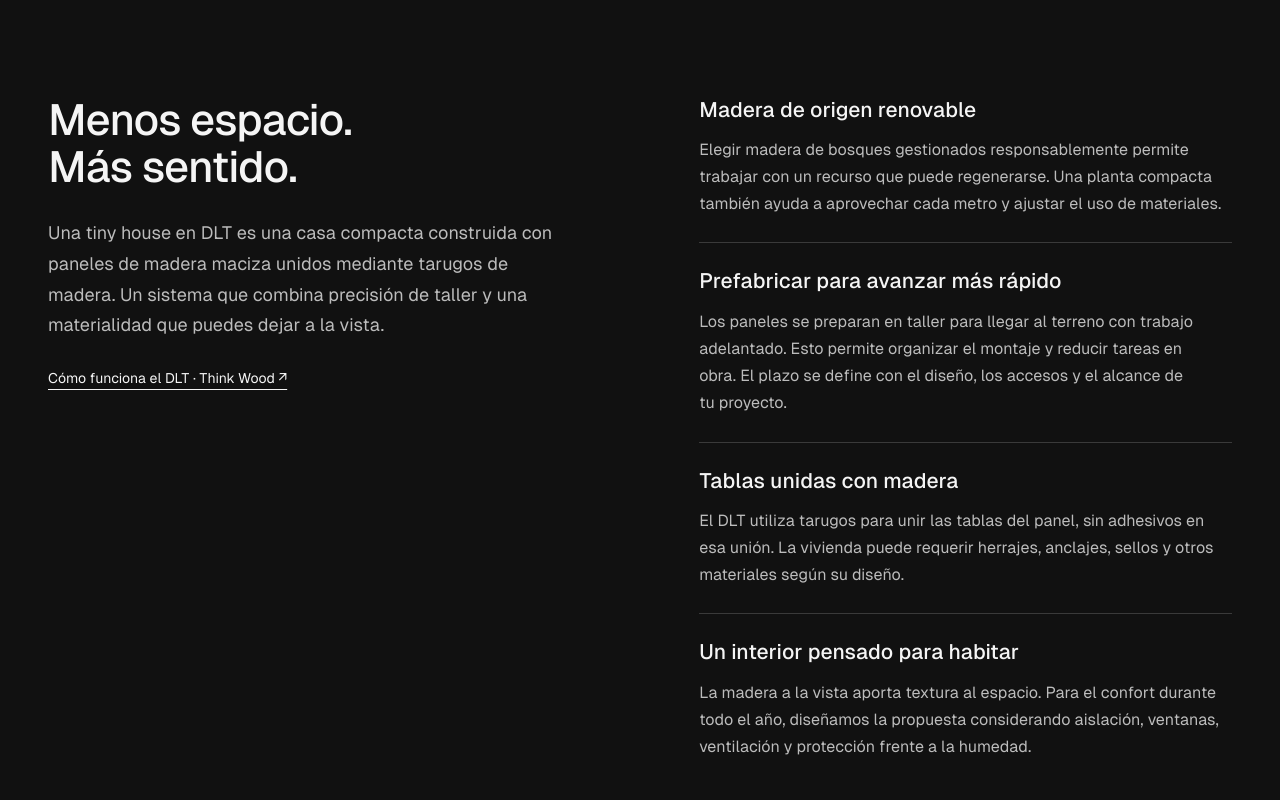
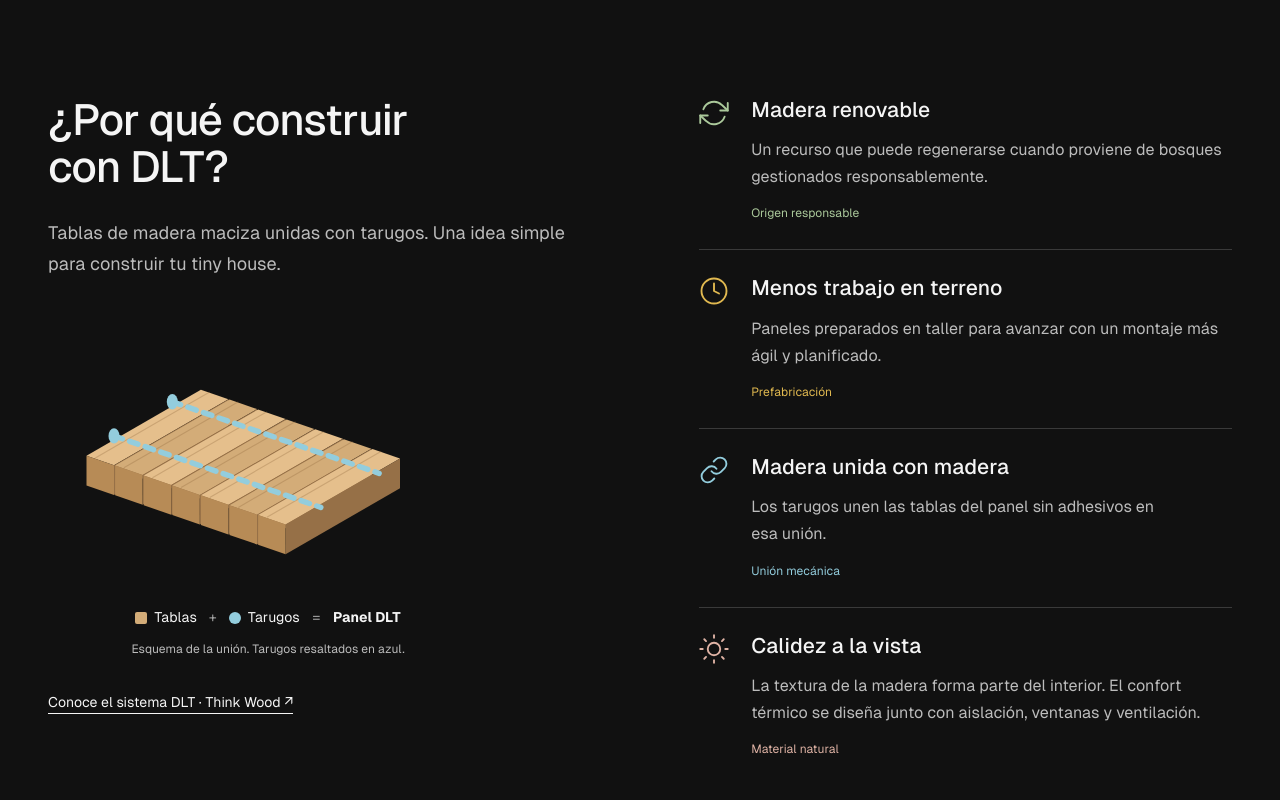
Before and after one commit to gpedrosad/tienda, a Next.js app: page /tiny-house-dlt in a window 1280 px wide. Shown: the part 1880-2680 px from the top of the page. Built offline with nearby package versions, Linux system fonts and the light colour scheme; no server answers.

Commit message:
Explicar beneficios DLT con esquema visual y textos breves

```diff
--- /dev/null
+++ b/src/app/tiny-house-dlt/DltBenefits.tsx
@@ -0,0 +1,50 @@
+import { FiClock, FiLink, FiRefreshCw, FiSun } from "react-icons/fi";
+import { technicalUrl } from "./content";
+
+const benefits = [
+  { Icon: FiRefreshCw, title: "Madera renovable", text: "Un recurso que puede regenerarse cuando proviene de bosques gestionados responsablemente.", label: "Origen responsable", color: "green" },
+  { Icon: FiClock, title: "Menos trabajo en terreno", text: "Paneles preparados en taller para avanzar con un montaje más ágil y planificado.", label: "Prefabricación", color: "gold" },
+  { Icon: FiLink, title: "Madera unida con madera", text: "Los tarugos unen las tablas del panel sin adhesivos en esa unión.", label: "Unión mecánica", color: "blue" },
+  { Icon: FiSun, title: "Calidez a la vista", text: "La textura de la madera forma parte del interior. El confort térmico se diseña junto con aislación, ventanas y ventilación.", label: "Material natural", color: "rose" },
+];
+
+export default function DltBenefits() {
+  return (
+    <section id="ventajas" className="dlt-wrap dlt-section dlt-benefits" aria-labelledby="dlt-benefits-title">
+      <div className="dlt-section-intro">
+        <h2 id="dlt-benefits-title">¿Por qué construir<br />con DLT?</h2>
+        <p>Tablas de madera maciza unidas con tarugos. Una idea simple para construir tu tiny house.</p>
+        <figure className="dlt-panel-diagram">
+          <svg viewBox="0 0 400 285" role="img" aria-labelledby="dlt-panel-title dlt-panel-description">
+            <title id="dlt-panel-title">Cómo se forma un panel DLT</title>
+            <desc id="dlt-panel-description">Siete tablas contiguas forman un panel. Las líneas azules muestran esquemáticamente los tarugos que atraviesan las tablas para unirlas.</desc>
+            {Array.from({ length: 7 }, (_, i) => (
+              <g key={i} transform={`translate(${35 + i * 26}, ${147 + i * 9})`}>
+                <path d="M0 0 25 8.65 129 -51.35 104 -60Z" fill={i % 2 ? "#d3ac78" : "#e5bf8c"} />
+                <path d="M0 0 25 8.65 25 35.65 0 27Z" fill="#b78b56" />
+                <path d="M25 8.65 129 -51.35 129 -24.35 25 35.65Z" fill="#967047" />
+                <path d="M8 -3 112 -63" transform="translate(0 5)" stroke="#8c643b" strokeOpacity=".3" fill="none" />
+              </g>
+            ))}
+            <g stroke="#93cddd" strokeWidth="5" strokeLinecap="round">
+              <path d="M60 129 248 194" strokeDasharray="8 7" />
+              <path d="M113 98 301 163" strokeDasharray="8 7" />
+            </g>
+            <g fill="#93cddd"><ellipse cx="60" cy="129" rx="5" ry="7" /><ellipse cx="113" cy="98" rx="5" ry="7" /></g>
+          </svg>
+          <figcaption><span><i className="dlt-legend-wood" />Tablas</span><b aria-hidden="true">+</b><span><i className="dlt-legend-dowel" />Tarugos</span><b aria-hidden="true">=</b><strong>Panel DLT</strong></figcaption>
+          <p className="dlt-diagram-note">Esquema de la unión. Tarugos resaltados en azul.</p>
+        </figure>
+        <a className="dlt-text-link" href={technicalUrl} target="_blank" rel="noopener noreferrer">Conoce el sistema DLT · Think Wood ↗</a>
+      </div>
+      <div className="dlt-benefit-list">
+        {benefits.map(({ Icon, title, text, label, color }) => (
+          <article key={title} className={`dlt-benefit dlt-benefit-${color}`}>
+            <Icon className="dlt-benefit-symbol" size={30} strokeWidth={1.5} aria-hidden="true" />
+            <div><h3>{title}</h3><p>{text}</p><span className="dlt-benefit-label">{label}</span></div>
+          </article>
+        ))}
+      </div>
+    </section>
+  );
+}
--- a/src/app/tiny-house-dlt/page.tsx
+++ b/src/app/tiny-house-dlt/page.tsx
@@ -5,7 +5,8 @@ import JsonLd from "@/app/components/JsonLd";
 import { absoluteUrl, buildBreadcrumbSchema, buildFaqPageSchema, SITE_NAME, SITE_URL } from "@/lib/seo";
 import Quote, { QuoteButton } from "./Quote";
 import HouseSimulator from "./HouseSimulator";
-import { faqs, landingPath, referenceUrl, technicalUrl } from "./content";
+import DltBenefits from "./DltBenefits";
+import { faqs, landingPath, referenceUrl } from "./content";
 import "./tiny-house.css";
 
 const title = "Tiny House en DLT en Chile | Cotiza con Idea Madera";
@@ -51,15 +52,7 @@ export default function TinyHousePage() {
         <nav className="dlt-section-nav" aria-label="En esta página"><a href="#ventajas">Por qué DLT</a><a href="#proyecto-refugio">Nuestra experiencia</a><a href="#proceso">Tu proyecto</a><a href="#preguntas">Preguntas frecuentes</a><a href="#cotizar">Cotizar <span aria-hidden="true">↗</span></a></nav>
       </div>
 
-      <section id="ventajas" className="dlt-wrap dlt-section dlt-benefits" aria-labelledby="dlt-benefits-title">
-        <div className="dlt-section-intro"><h2 id="dlt-benefits-title">Menos espacio.<br />Más sentido.</h2><p>Una tiny house en DLT es una casa compacta construida con paneles de madera maciza unidos mediante tarugos de madera. Un sistema que combina precisión de taller y una materialidad que puedes dejar a la vista.</p><a className="dlt-text-link" href={technicalUrl} target="_blank" rel="noopener noreferrer">Cómo funciona el DLT · Think Wood ↗</a></div>
-        <div className="dlt-benefit-list">
-          <article><h3>Madera de origen renovable</h3><p>Elegir madera de bosques gestionados responsablemente permite trabajar con un recurso que puede regenerarse. Una planta compacta también ayuda a aprovechar cada metro y ajustar el uso de materiales.</p></article>
-          <article><h3>Prefabricar para avanzar más rápido</h3><p>Los paneles se preparan en taller para llegar al terreno con trabajo adelantado. Esto permite organizar el montaje y reducir tareas en obra. El plazo se define con el diseño, los accesos y el alcance de tu proyecto.</p></article>
-          <article><h3>Tablas unidas con madera</h3><p>El DLT utiliza tarugos para unir las tablas del panel, sin adhesivos en esa unión. La vivienda puede requerir herrajes, anclajes, sellos y otros materiales según su diseño.</p></article>
-          <article><h3>Un interior pensado para habitar</h3><p>La madera a la vista aporta textura al espacio. Para el confort durante todo el año, diseñamos la propuesta considerando aislación, ventanas, ventilación y protección frente a la humedad.</p></article>
-        </div>
-      </section>
+      <DltBenefits />
 
       <section id="proyecto-refugio" className="dlt-project" aria-labelledby="dlt-project-title"><div className="dlt-wrap dlt-project-grid">
         <figure><Image src="/images/proyecto-refugio-fabricacion-dlt.webp" alt="Fabricación de paneles DLT para Proyecto Refugio, con la participación de Idea Madera" width={1000} height={670} sizes="(max-width: 800px) 100vw, 55vw" /><figcaption>Fabricación de paneles para Proyecto Refugio. Jorge Calderón / Madera21.</figcaption></figure>
--- a/src/app/tiny-house-dlt/tiny-house.css
+++ b/src/app/tiny-house-dlt/tiny-house.css
@@ -31,6 +31,23 @@
 .dlt-section-intro > p { color: #bcbcbc; font-size: 18px; line-height: 1.7; margin-block: 26px 14px; max-width: 44ch; }
 .dlt-benefit-list article { padding-block: 25px; border-top: 1px solid #3a3a3a; }
 .dlt-benefit-list article:first-child { padding-top: 0; border-top: 0; }
+.dlt-benefit { display: flex; align-items: flex-start; gap: 22px; }
+.dlt-benefit-symbol { flex: 0 0 30px; margin-top: 1px; color: var(--benefit-color); }
+.dlt-benefit-green { --benefit-color: #abc99b; }
+.dlt-benefit-gold { --benefit-color: #e1b950; }
+.dlt-benefit-blue { --benefit-color: #93cddd; }
+.dlt-benefit-rose { --benefit-color: #dfb3a5; }
+.dlt-benefit-label { display: inline-block; color: var(--benefit-color); font-size: 12px; margin-top: 14px; }
+.dlt-panel-diagram { max-width: 440px; margin-top: 8px; }
+.dlt-panel-diagram svg { display: block; width: 100%; height: auto; }
+.dlt-panel-diagram figcaption { display: flex; flex-wrap: wrap; justify-content: center; align-items: center; gap: 12px; font-size: 14px; }
+.dlt-panel-diagram figcaption span { display: inline-flex; align-items: center; gap: 7px; }
+.dlt-panel-diagram figcaption b { color: #a3a3a3; font-weight: 400; }
+.dlt-panel-diagram figcaption i { display: inline-block; width: 12px; height: 12px; }
+.dlt-legend-wood { background: #d3ac78; border-radius: 2px; }
+.dlt-legend-dowel { background: #93cddd; border-radius: 50%; }
+.dlt-panel-diagram .dlt-diagram-note { font-size: 12px; color: #bcbcbc; text-align: center; margin-top: 12px; }
+.dlt-panel-diagram + .dlt-text-link { margin-top: 20px; }
 .dlt-page h3 { font-size: 21px; font-weight: 500; line-height: 1.3; }
 .dlt-benefit-list p, .dlt-steps p, .dlt-scope p { color: #bcbcbc; line-height: 1.7; margin-top: 12px; max-width: 65ch; }
 .dlt-project { background: #eee; color: #171717; padding-block: 72px; }
```
